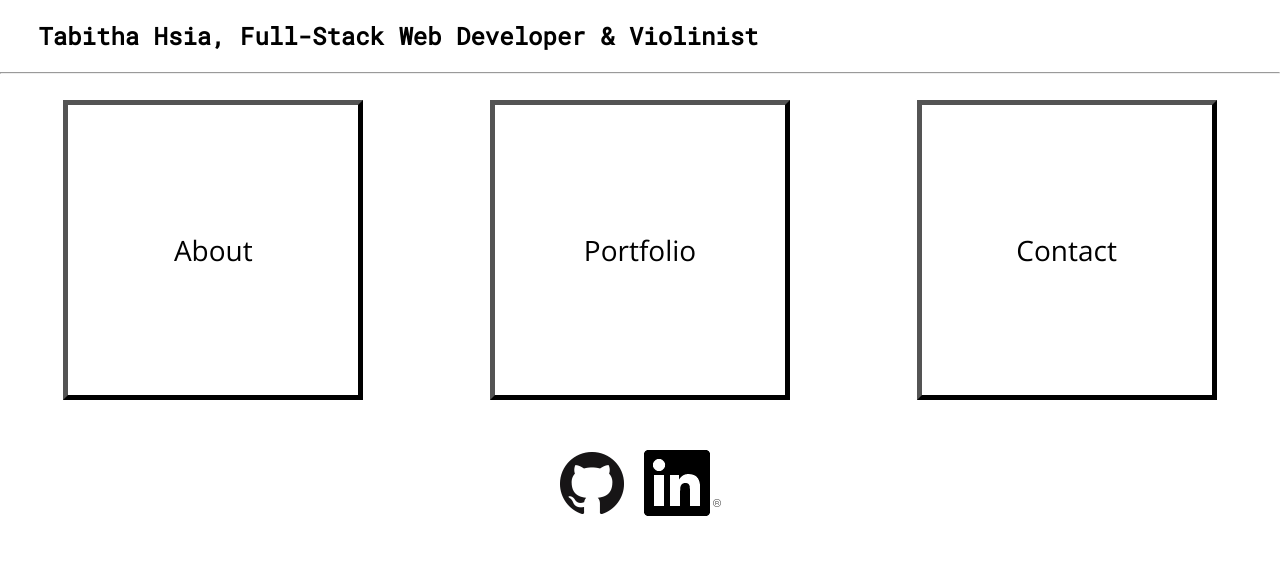
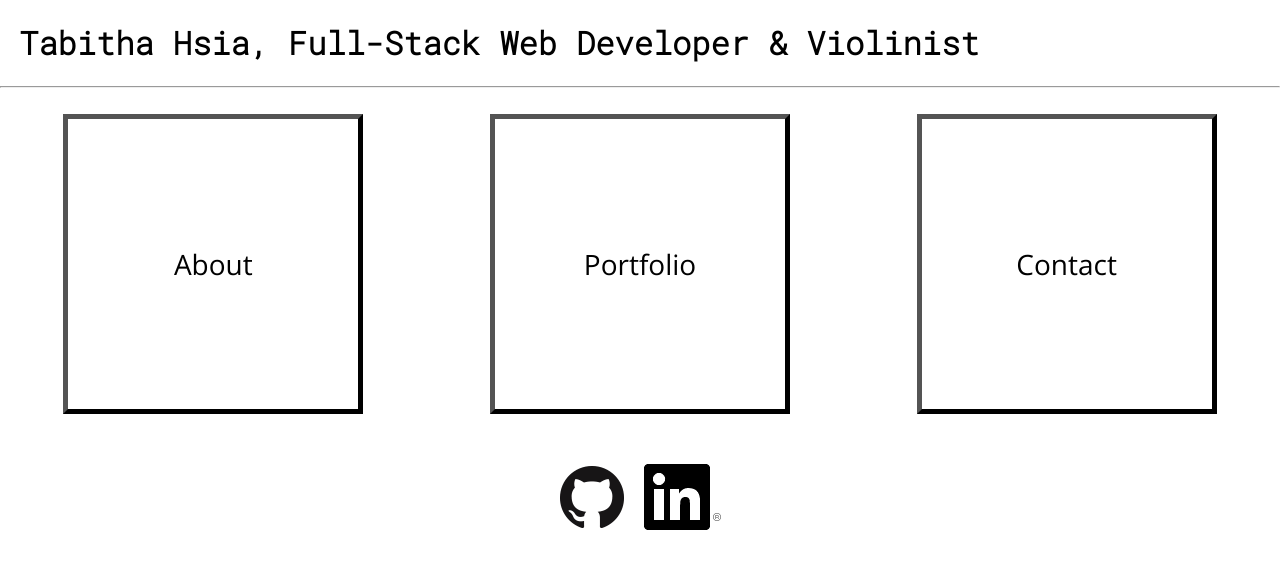
Before and after one commit to tabithahsia/Portfolio, a React (Create React App) app: page / in a window 1280 px wide. Shown: the top 568 px of the page. Built offline with nearby package versions, Linux system fonts and the light colour scheme.

Commit message:
Update font

```diff
--- a/public/index.html
+++ b/public/index.html
@@ -10,7 +10,7 @@
     -->
     <link rel="manifest" href="%PUBLIC_URL%/manifest.json">
     <link rel="shortcut icon" href="%PUBLIC_URL%/favicon.ico">
-    <link href="https://fonts.googleapis.com/css?family=Open+Sans|Roboto+Mono" rel="stylesheet">
+    <link href="https://fonts.googleapis.com/css?family=Open+Sans|Roboto+Mono:300" rel="stylesheet">
 
     <!--
       Notice the use of %PUBLIC_URL% in the tags above.
--- a/src/App.js
+++ b/src/App.js
@@ -59,7 +59,7 @@ class App extends Component {
     const { open } = this.state;
     return (
       <div>
-        <h2 id="header">Tabitha Hsia, Full-Stack Web Developer & Violinist </h2>
+        <h1>Tabitha Hsia, Full-Stack Web Developer & Violinist </h1>
         <hr></hr>
         <br></br>
         <div className="container">
--- a/src/styles.css
+++ b/src/styles.css
@@ -16,6 +16,8 @@ button:hover {
 
 h1 {
   font-family: 'Roboto Mono', monospace;
+  text-indent: 1.5%;
+  text-align: left;
 }
 
 h2#header {
```
